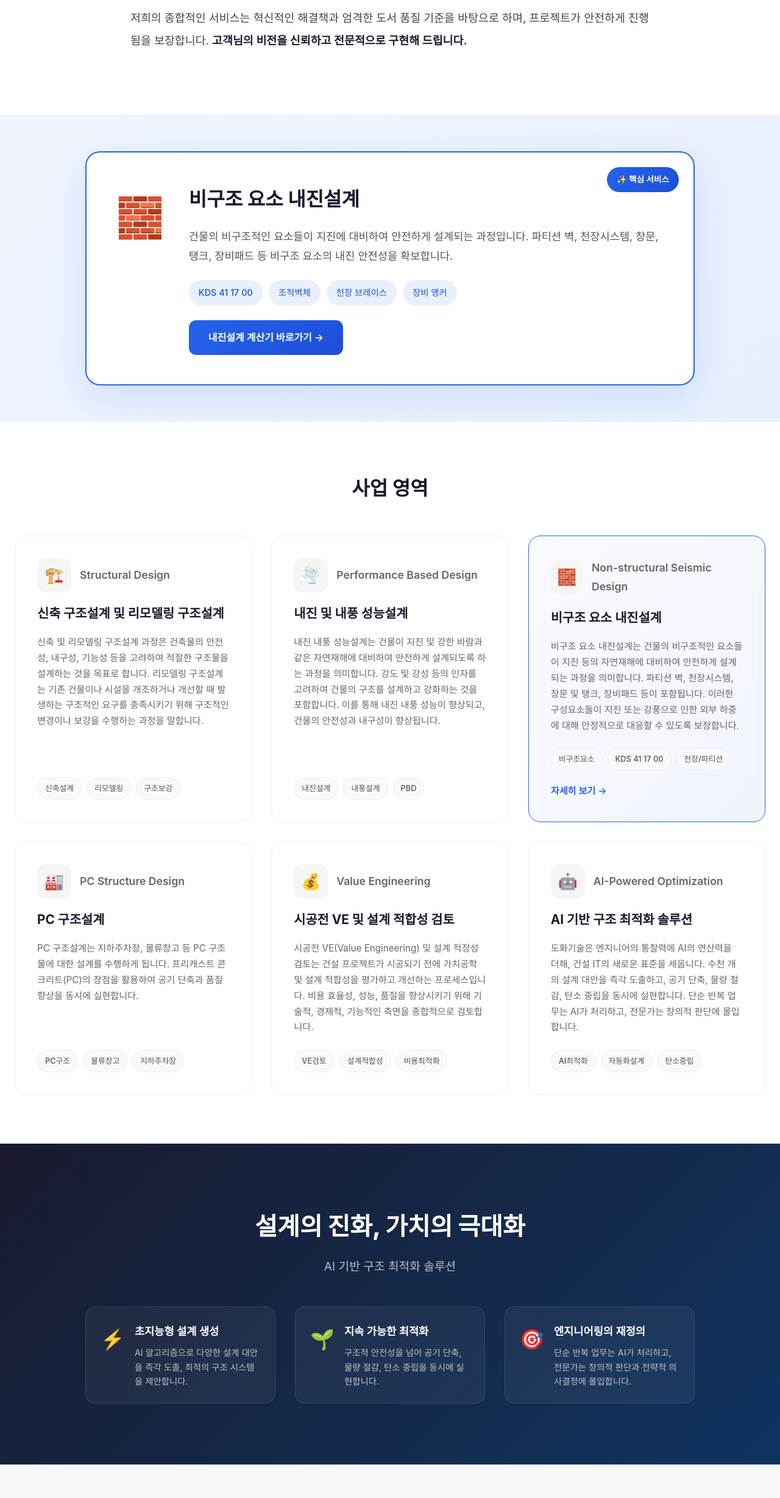
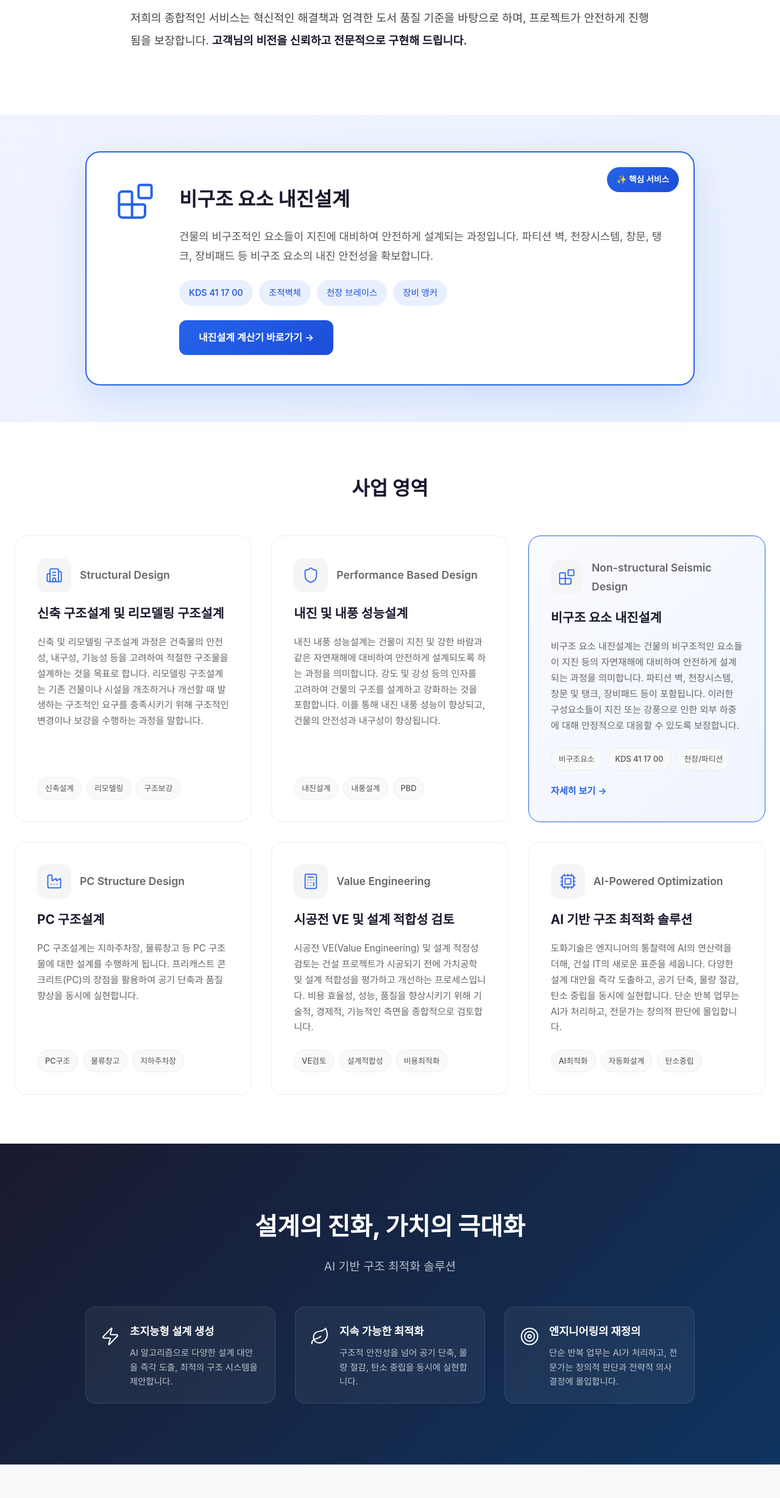
Before and after one commit to jinwon-structure/dohwa-web, a Next.js app: page /tech in a window 1280 px wide. Shown: the part 707-3163 px from the top of the page at 61% size. Built offline with nearby package versions, Linux system fonts and the light colour scheme; a web font is replaced by a local one.

Commit message:
feat: Replace emoji icons with Lucide React SVG icons

```diff
--- a/src/app/tech/page.tsx
+++ b/src/app/tech/page.tsx
@@ -1,5 +1,16 @@
 import { Metadata } from 'next';
 import Link from 'next/link';
+import {
+    Building2,
+    Shield,
+    Blocks,
+    Factory,
+    Calculator,
+    Cpu,
+    Zap,
+    Leaf,
+    Target
+} from 'lucide-react';
 import styles from './tech.module.css';
 
 export const metadata: Metadata = {
@@ -15,7 +26,7 @@ const services = [
         titleKo: "신축 구조설계 및 리모델링 구조설계",
         desc: "신축 및 리모델링 구조설계 과정은 건축물의 안전성, 내구성, 기능성 등을 고려하여 적절한 구조물을 설계하는 것을 목표로 합니다. 리모델링 구조설계는 기존 건물이나 시설을 개조하거나 개선할 때 발생하는 구조적인 요구를 충족시키기 위해 구조적인 변경이나 보강을 수행하는 과정을 말합니다.",
         tags: ["신축설계", "리모델링", "구조보강"],
-        icon: "🏗️"
+        Icon: Building2
     },
     {
         id: 2,
@@ -23,7 +34,7 @@ const services = [
         titleKo: "내진 및 내풍 성능설계",
         desc: "내진 내풍 성능설계는 건물이 지진 및 강한 바람과 같은 자연재해에 대비하여 안전하게 설계되도록 하는 과정을 의미합니다. 강도 및 강성 등의 인자를 고려하여 건물의 구조를 설계하고 강화하는 것을 포함합니다. 이를 통해 내진 내풍 성능이 향상되고, 건물의 안전성과 내구성이 향상됩니다.",
         tags: ["내진설계", "내풍설계", "PBD"],
-        icon: "🌪️"
+        Icon: Shield
     },
     {
         id: 3,
@@ -31,7 +42,7 @@ const services = [
         titleKo: "비구조 요소 내진설계",
         desc: "비구조 요소 내진설계는 건물의 비구조적인 요소들이 지진 등의 자연재해에 대비하여 안전하게 설계되는 과정을 의미합니다. 파티션 벽, 천장시스템, 창문 및 탱크, 장비패드 등이 포함됩니다. 이러한 구성요소들이 지진 또는 강풍으로 인한 외부 하중에 대해 안정적으로 대응할 수 있도록 보장합니다.",
         tags: ["비구조요소", "KDS 41 17 00", "천장/파티션"],
-        icon: "🧱",
+        Icon: Blocks,
         featured: true,
         link: "/calc"
     },
@@ -41,7 +52,7 @@ const services = [
         titleKo: "PC 구조설계",
         desc: "PC 구조설계는 지하주차장, 물류창고 등 PC 구조물에 대한 설계를 수행하게 됩니다. 프리캐스트 콘크리트(PC)의 장점을 활용하여 공기 단축과 품질 향상을 동시에 실현합니다.",
         tags: ["PC구조", "물류창고", "지하주차장"],
-        icon: "🏭"
+        Icon: Factory
     },
     {
         id: 5,
@@ -49,15 +60,15 @@ const services = [
         titleKo: "시공전 VE 및 설계 적합성 검토",
         desc: "시공전 VE(Value Engineering) 및 설계 적정성 검토는 건설 프로젝트가 시공되기 전에 가치공학 및 설계 적합성을 평가하고 개선하는 프로세스입니다. 비용 효율성, 성능, 품질을 향상시키기 위해 기술적, 경제적, 기능적인 측면을 종합적으로 검토합니다.",
         tags: ["VE검토", "설계적합성", "비용최적화"],
-        icon: "💰"
+        Icon: Calculator
     },
     {
         id: 6,
         title: "AI-Powered Optimization",
         titleKo: "AI 기반 구조 최적화 솔루션",
-        desc: "도화기술은 엔지니어의 통찰력에 AI의 연산력을 더해, 건설 IT의 새로운 표준을 세웁니다. 수천 개의 설계 대안을 즉각 도출하고, 공기 단축, 물량 절감, 탄소 중립을 동시에 실현합니다. 단순 반복 업무는 AI가 처리하고, 전문가는 창의적 판단에 몰입합니다.",
+        desc: "도화기술은 엔지니어의 통찰력에 AI의 연산력을 더해, 건설 IT의 새로운 표준을 세웁니다. 다양한 설계 대안을 즉각 도출하고, 공기 단축, 물량 절감, 탄소 중립을 동시에 실현합니다. 단순 반복 업무는 AI가 처리하고, 전문가는 창의적 판단에 몰입합니다.",
         tags: ["AI최적화", "자동화설계", "탄소중립"],
-        icon: "🤖"
+        Icon: Cpu
     }
 ];
 
@@ -93,7 +104,9 @@ export default function TechPage() {
                 <div className={styles.featuredCard}>
                     <div className={styles.featuredBadge}>✨ 핵심 서비스</div>
                     <div className={styles.featuredContent}>
-                        <div className={styles.featuredIcon}>🧱</div>
+                        <div className={styles.featuredIcon}>
+                            <Blocks size={64} strokeWidth={1.5} />
+                        </div>
                         <div className={styles.featuredText}>
                             <h2>비구조 요소 내진설계</h2>
                             <p>
@@ -125,7 +138,7 @@ export default function TechPage() {
                         >
                             <div className={styles.cardHeader}>
                                 <div className={styles.iconWrapper}>
-                                    {service.icon}
+                                    <service.Icon size={28} strokeWidth={1.5} />
                                 </div>
                                 <h3 className={styles.cardTitle}>{service.title}</h3>
                             </div>
@@ -149,26 +162,31 @@ export default function TechPage() {
             {/* AI Section */}
             <section className={styles.aiSection}>
                 <div className={styles.aiContent}>
-
                     <h2>설계의 진화, 가치의 극대화</h2>
                     <p className={styles.aiSubtitle}>AI 기반 구조 최적화 솔루션</p>
                     <div className={styles.aiFeatures}>
                         <div className={styles.aiFeature}>
-                            <span className={styles.aiFeatureIcon}>⚡</span>
+                            <span className={styles.aiFeatureIcon}>
+                                <Zap size={32} strokeWidth={1.5} />
+                            </span>
                             <div>
                                 <h4>초지능형 설계 생성</h4>
                                 <p>AI 알고리즘으로 다양한 설계 대안을 즉각 도출, 최적의 구조 시스템을 제안합니다.</p>
                             </div>
                         </div>
                         <div className={styles.aiFeature}>
-                            <span className={styles.aiFeatureIcon}>🌱</span>
+                            <span className={styles.aiFeatureIcon}>
+                                <Leaf size={32} strokeWidth={1.5} />
+                            </span>
                             <div>
                                 <h4>지속 가능한 최적화</h4>
                                 <p>구조적 안전성을 넘어 공기 단축, 물량 절감, 탄소 중립을 동시에 실현합니다.</p>
                             </div>
                         </div>
                         <div className={styles.aiFeature}>
-                            <span className={styles.aiFeatureIcon}>🎯</span>
+                            <span className={styles.aiFeatureIcon}>
+                                <Target size={32} strokeWidth={1.5} />
+                            </span>
                             <div>
                                 <h4>엔지니어링의 재정의</h4>
                                 <p>단순 반복 업무는 AI가 처리하고, 전문가는 창의적 판단과 전략적 의사결정에 몰입합니다.</p>
--- a/src/app/tech/tech.module.css
+++ b/src/app/tech/tech.module.css
@@ -97,7 +97,8 @@
 }
 
 .featuredIcon {
-    font-size: 4rem;
+    color: #2563eb;
+    flex-shrink: 0;
     flex-shrink: 0;
 }
 
@@ -204,7 +205,7 @@
     display: flex;
     align-items: center;
     justify-content: center;
-    font-size: 1.6rem;
+    color: #2563eb;
 }
 
 .cardTitle {
```
